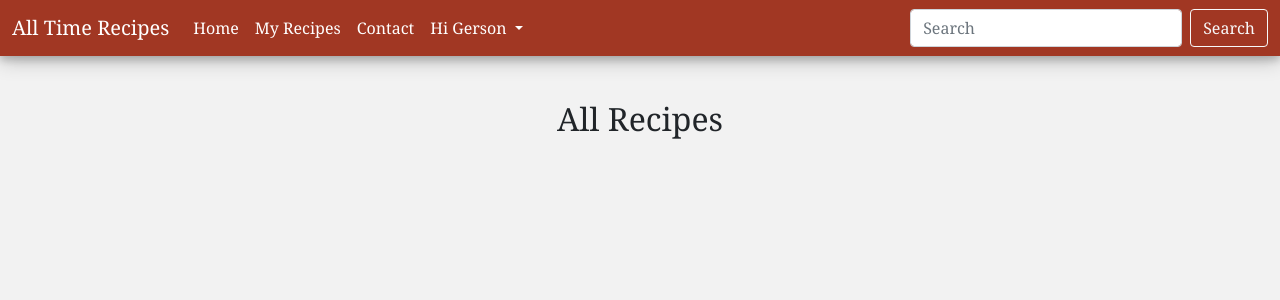
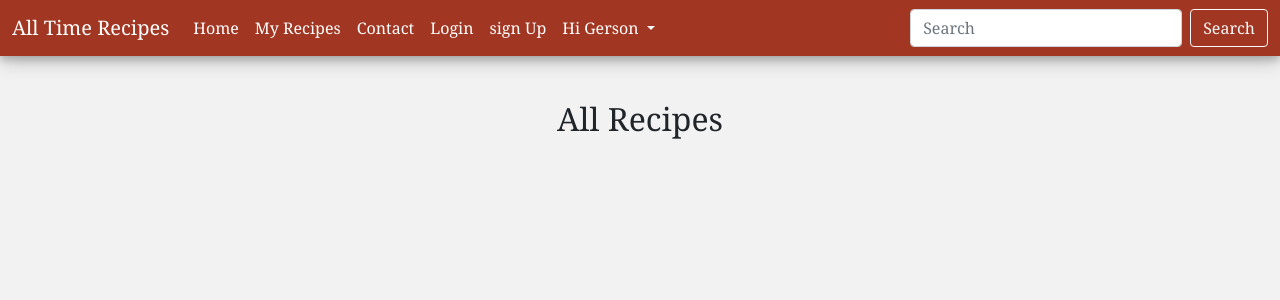
Before and after one commit to Gersondelacruzdeveloper/myBookOfRecipes, a Flask app: page / in a window 1280 px wide. Shown: the top 300 px of the page. Run offline with Flask 2, Linux system fonts and the light colour scheme; data that the repository does not hold is empty; some libraries are stand-ins or nearby versions.

Commit message:
Add logout functionality

```diff
--- a/myonlinerecipes/templates/base.html
+++ b/myonlinerecipes/templates/base.html
@@ -52,12 +52,18 @@
               <li class="nav-item">
                 <a class="nav-link" aria-current="page" href="#">Contact</a>
               </li>
+              <li class="nav-item">
+                <a class="nav-link" aria-current="page" href="{{url_for('login')}}">Login</a>
+              </li>
+              <li class="nav-item">
+                <a class="nav-link" aria-current="page" href="{{url_for('sign_up')}}">sign Up</a>
+              </li>
               <li class="nav-item dropdown">
                 <a class="nav-link dropdown-toggle" href="#" id="navbarDropdown" role="button" data-bs-toggle="dropdown" aria-expanded="false">
                   Hi Gerson
                 </a>
                 <ul class="dropdown-menu" aria-labelledby="navbarDropdown">
-                  <li><a class="dropdown-item" href="#">Action</a></li>
+                  <li><a class="dropdown-item" href="{{url_for('logout')}}">Log out</a></li>
                   <li><a class="dropdown-item" href="#">Another action</a></li>
                 </ul>
               </li>
--- a/myonlinerecipes/views.py
+++ b/myonlinerecipes/views.py
@@ -6,6 +6,7 @@ from werkzeug.security import generate_password_hash, check_password_hash
 from datetime import date
 from myonlinerecipes.models import Recipes
 from .models import User
+
 
 # Home function
 @app.route("/")
@@ -17,6 +18,15 @@ def home():
 @app.route("/about")
 def about():
     return "<h1>about</h1>"
+
+
+# logout function
+@app.route("/logout")
+def logout():
+    # remove user from session cookies
+    flash("You have been logged out")
+    session.pop('user')
+    return redirect(url_for("login"))
 
 # signup function
 @app.route("/sign_up", methods=["GET", "POST"])
@@ -56,11 +66,13 @@ def sign_up():
         return redirect(url_for("login"))
     return render_template("registration/signup.html")
 
+
 # Login function
 @app.route("/login", methods=["GET", "POST"])
 def login():
     username = request.form.get('username')
     if request.method == "POST":
+        username = request.form.get('username')
         password = request.form.get('password')
         #check if user already exist
         existing_user = User.query.filter_by(username=username).first()
```
